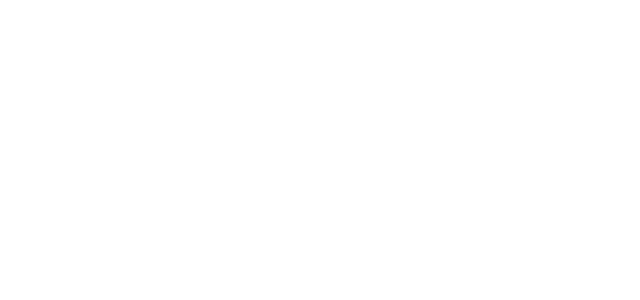
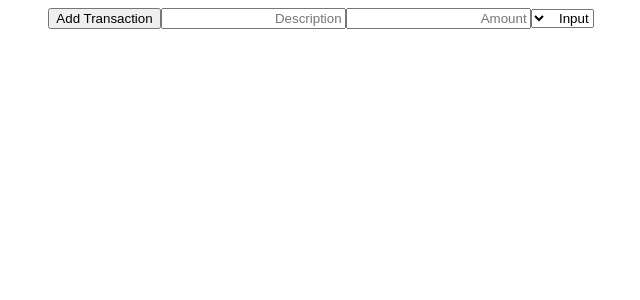
Before and after one commit to desouki77/Tarek-Store, a React (Create React App) app in the folder frontend/: page /transactionForm in a window 1280 px wide. Before the commit this address had no page. Shown: the top 300 px of the page, without its empty margins (511-1151 px from the left). Built offline with nearby package versions, Linux system fonts and the light colour scheme; a web font is replaced by a local one.

Commit message:
adjust transactions components

```diff
--- a/frontend/src/App.js
+++ b/frontend/src/App.js
@@ -3,6 +3,8 @@
 import './App.css';
 import Dashboard from './components/Dashboard';
 import Login from './components/Login';
+import TransactionForm from './components/TransactionForm';
+import TransactionList from './components/TransactionList';
 
 
 function App() {
@@ -12,6 +14,8 @@
       <Routes>
         <Route path="/" exact element={<Dashboard/>} />
         <Route path="/login" element={<Login/>} />
+        <Route path='/transactionForm' element={<TransactionForm/>} />
+        <Route path='/transactionList' element={<TransactionList/>} />
       </Routes>
     </Router>
     </>
--- /dev/null
+++ b/frontend/src/components/TransactionForm.js
@@ -0,0 +1,50 @@
+// components/TransactionForm.js
+import React, { useState } from 'react';
+import axios from 'axios';
+
+const TransactionForm = () => {
+    const [type, setType] = useState('input');
+    const [amount, setAmount] = useState('');
+    const [description, setDescription] = useState('');
+
+    const handleSubmit = async (e) => {
+        e.preventDefault();
+        const transaction = { type, amount: parseFloat(amount), description };
+
+        try {
+            await axios.post('/api/transactions', transaction, {
+                headers: {
+                    Authorization: `Bearer ${localStorage.getItem('token')}`, // Assuming you're storing token in localStorage
+                },
+            });
+            // Clear form or show success message
+        } catch (error) {
+            console.error('Error adding transaction:', error);
+        }
+    };
+
+    return (
+        <form onSubmit={handleSubmit}>
+            <select value={type} onChange={(e) => setType(e.target.value)}>
+                <option value="input">Input</option>
+                <option value="output">Output</option>
+            </select>
+            <input
+                type="number"
+                value={amount}
+                onChange={(e) => setAmount(e.target.value)}
+                placeholder="Amount"
+                required
+            />
+            <input
+                type="text"
+                value={description}
+                onChange={(e) => setDescription(e.target.value)}
+                placeholder="Description"
+            />
+            <button type="submit">Add Transaction</button>
+        </form>
+    );
+};
+
+export default TransactionForm;
--- /dev/null
+++ b/frontend/src/components/TransactionList.js
@@ -0,0 +1,36 @@
+// components/TransactionList.js
+import React, { useEffect, useState } from 'react';
+import axios from 'axios';
+
+const TransactionList = () => {
+    const [transactions, setTransactions] = useState([]);
+
+    useEffect(() => {
+        const fetchTransactions = async () => {
+            try {
+                const response = await axios.get('/api/transactions', {
+                    headers: {
+                        Authorization: `Bearer ${localStorage.getItem('token')}`, // Assuming you're storing token in localStorage
+                    },
+                });
+                setTransactions(response.data);
+            } catch (error) {
+                console.error('Error fetching transactions:', error);
+            }
+        };
+
+        fetchTransactions();
+    }, []);
+
+    return (
+        <ul>
+            {transactions.map((transaction) => (
+                <li key={transaction._id}>
+                    {transaction.type} - {transaction.amount} - {transaction.description}
+                </li>
+            ))}
+        </ul>
+    );
+};
+
+export default TransactionList;
```
